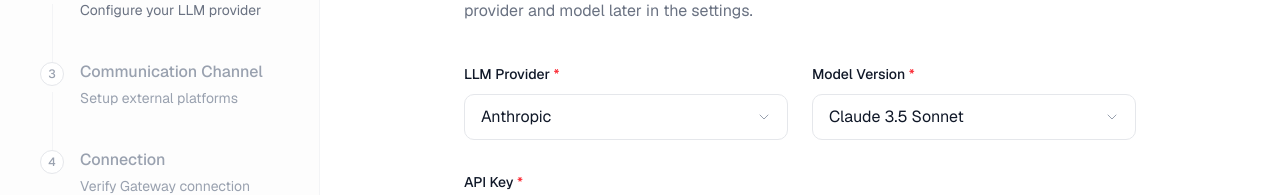
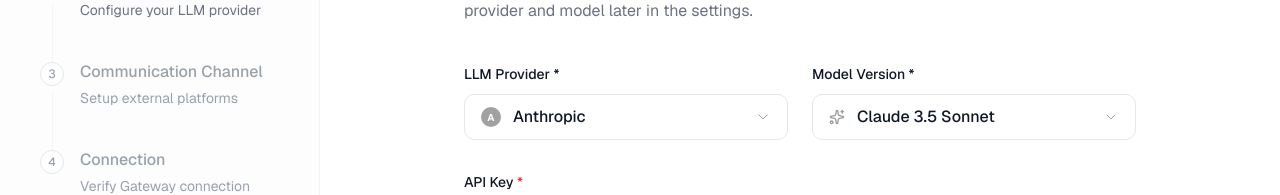
Before and after one commit to anthonyyoo24/swiftclaw-app, a Next.js app: page /onboarding in a window 1280 px wide. Both pictures are taken after a click on the button "Get Started". Shown: the part 313-508 px from the top of the page. Built offline with nearby package versions, Linux system fonts and the light colour scheme.

Commit message:
Enhanced the AI Brain onboarding step by introducing a custom dropdown component with icons and dynamic model selection to provide a more intuitive and premium configuration experience.

```diff
--- a/src/components/onboarding/steps/AIBrainStep.tsx
+++ b/src/components/onboarding/steps/AIBrainStep.tsx
@@ -1,13 +1,48 @@
 "use client";
 
 import { useState } from "react";
-import { Cpu, ChevronDown, Key, Info, ArrowRight, ArrowLeft } from "lucide-react";
+import { Cpu, Key, Info, ArrowRight, ArrowLeft, Brain, Sparkles, Zap as ZapIcon } from "lucide-react";
+import { CustomDropdown, DropdownOption } from "@/components/ui/CustomDropdown";
 
 interface StepProps {
     onNext: () => void;
     onBack: () => void;
     onComplete: () => void;
 }
+
+const PROVIDER_OPTIONS: DropdownOption[] = [
+    {
+        id: "anthropic",
+        label: "Anthropic",
+        icon: <div className="w-5 h-5 rounded-full bg-[#D97757] flex items-center justify-center text-[10px] text-white font-bold">A</div>
+    },
+    {
+        id: "openai",
+        label: "OpenAI",
+        icon: <div className="w-5 h-5 rounded-full bg-[#10A37F] flex items-center justify-center"><ZapIcon className="w-3 h-3 text-white" /></div>
+    },
+    {
+        id: "google",
+        label: "Google",
+        icon: <div className="w-5 h-5 rounded-full bg-[#4285F4] flex items-center justify-center text-[10px] text-white font-bold">G</div>
+    },
+];
+
+const MODEL_OPTIONS: Record<string, DropdownOption[]> = {
+    anthropic: [
+        { id: "claude-3-5-sonnet", label: "Claude 3.5 Sonnet", icon: <Sparkles className="w-4 h-4 text-orange-500" /> },
+        { id: "claude-3-opus", label: "Claude 3 Opus", icon: <Brain className="w-4 h-4 text-orange-600" /> },
+        { id: "claude-3-haiku", label: "Claude 3 Haiku", icon: <ZapIcon className="w-4 h-4 text-orange-400" /> },
+    ],
+    openai: [
+        { id: "gpt-4o", label: "GPT-4o", icon: <Sparkles className="w-4 h-4 text-emerald-500" /> },
+        { id: "gpt-4-turbo", label: "GPT-4 Turbo", icon: <Brain className="w-4 h-4 text-emerald-600" /> },
+    ],
+    google: [
+        { id: "gemini-1.5-pro", label: "Gemini 1.5 Pro", icon: <Sparkles className="w-4 h-4 text-blue-500" /> },
+        { id: "gemini-1.5-flash", label: "Gemini 1.5 Flash", icon: <ZapIcon className="w-4 h-4 text-blue-400" /> },
+    ],
+};
 
 export function AIBrainStep({ onNext, onBack }: StepProps) {
     const [provider, setProvider] = useState("anthropic");
@@ -17,6 +52,14 @@ export function AIBrainStep({ onNext, onBack }: StepProps) {
     const handleNext = () => {
         // In a real app, save to context/store here
         onNext();
+    };
+
+    const handleProviderChange = (newProvider: string) => {
+        setProvider(newProvider);
+        // Reset model to first available for new provider
+        if (MODEL_OPTIONS[newProvider]) {
+            setModel(MODEL_OPTIONS[newProvider][0].id);
+        }
     };
 
     return (
@@ -37,60 +80,22 @@ export function AIBrainStep({ onNext, onBack }: StepProps) {
                 <div className="grid grid-cols-1 md:grid-cols-2 gap-6">
                     {/* Provider Dropdown */}
                     <div className="space-y-2.5">
-                        <label className="block text-sm font-medium text-gray-900">
-                            LLM Provider <span className="text-red-500">*</span>
-                        </label>
-                        <div className="relative">
-                            <select
-                                value={provider}
-                                onChange={(e) => setProvider(e.target.value)}
-                                className="w-full appearance-none bg-white border border-gray-200 rounded-lg pl-4 pr-10 py-2.5 text-base text-gray-900 focus:outline-none focus:ring-4 focus:ring-gray-900/5 focus:border-gray-400 transition-all cursor-pointer"
-                            >
-                                <option value="anthropic">Anthropic</option>
-                                <option value="openai">OpenAI</option>
-                                <option value="google">Google</option>
-                            </select>
-                            <div className="pointer-events-none absolute inset-y-0 right-0 flex items-center px-4 text-gray-400">
-                                <ChevronDown className="w-4 h-4" strokeWidth={1.5} />
-                            </div>
-                        </div>
+                        <CustomDropdown
+                            label="LLM Provider *"
+                            options={PROVIDER_OPTIONS}
+                            value={provider}
+                            onChange={handleProviderChange}
+                        />
                     </div>
 
                     {/* Model Dropdown */}
                     <div className="space-y-2.5">
-                        <label className="block text-sm font-medium text-gray-900">
-                            Model Version <span className="text-red-500">*</span>
-                        </label>
-                        <div className="relative">
-                            <select
-                                value={model}
-                                onChange={(e) => setModel(e.target.value)}
-                                className="w-full appearance-none bg-white border border-gray-200 rounded-lg pl-4 pr-10 py-2.5 text-base text-gray-900 focus:outline-none focus:ring-4 focus:ring-gray-900/5 focus:border-gray-400 transition-all cursor-pointer"
-                            >
-                                {provider === "anthropic" && (
-                                    <>
-                                        <option value="claude-3-5-sonnet">Claude 3.5 Sonnet</option>
-                                        <option value="claude-3-opus">Claude 3 Opus</option>
-                                        <option value="claude-3-haiku">Claude 3 Haiku</option>
-                                    </>
-                                )}
-                                {provider === "openai" && (
-                                    <>
-                                        <option value="gpt-4o">GPT-4o</option>
-                                        <option value="gpt-4-turbo">GPT-4 Turbo</option>
-                                    </>
-                                )}
-                                {provider === "google" && (
-                                    <>
-                                        <option value="gemini-1.5-pro">Gemini 1.5 Pro</option>
-                                        <option value="gemini-1.5-flash">Gemini 1.5 Flash</option>
-                                    </>
-                                )}
-                            </select>
-                            <div className="pointer-events-none absolute inset-y-0 right-0 flex items-center px-4 text-gray-400">
-                                <ChevronDown className="w-4 h-4" strokeWidth={1.5} />
-                            </div>
-                        </div>
+                        <CustomDropdown
+                            label="Model Version *"
+                            options={MODEL_OPTIONS[provider] || []}
+                            value={model}
+                            onChange={setModel}
+                        />
                     </div>
                 </div>
 
--- /dev/null
+++ b/src/components/ui/CustomDropdown.tsx
@@ -0,0 +1,125 @@
+"use client";
+
+import { useState, useRef, useEffect, useCallback } from "react";
+import { ChevronDown, Check } from "lucide-react";
+
+export interface DropdownOption {
+    id: string;
+    label: string;
+    icon?: React.ReactNode;
+}
+
+interface CustomDropdownProps {
+    options: DropdownOption[];
+    value: string;
+    onChange: (value: string) => void;
+    label?: string;
+}
+
+export function CustomDropdown({ options, value, onChange, label }: CustomDropdownProps) {
+    const [isOpen, setIsOpen] = useState(false);
+    const [shouldRender, setShouldRender] = useState(false);
+    const dropdownRef = useRef<HTMLDivElement>(null);
+    const timeoutRef = useRef<ReturnType<typeof setTimeout> | null>(null);
+
+    const selectedOption = options.find((opt) => opt.id === value);
+
+    const closeDropdown = useCallback(() => {
+        setIsOpen(false);
+        if (timeoutRef.current) clearTimeout(timeoutRef.current);
+        timeoutRef.current = setTimeout(() => setShouldRender(false), 200);
+    }, []);
+
+    const toggleDropdown = useCallback(() => {
+        if (isOpen) {
+            closeDropdown();
+        } else {
+            if (timeoutRef.current) clearTimeout(timeoutRef.current);
+            setShouldRender(true);
+            setIsOpen(true);
+        }
+    }, [isOpen, closeDropdown]);
+
+    // Close on click outside
+    useEffect(() => {
+        const handleClickOutside = (event: MouseEvent) => {
+            if (dropdownRef.current && !dropdownRef.current.contains(event.target as Node)) {
+                closeDropdown();
+            }
+        };
+        document.addEventListener("mousedown", handleClickOutside);
+        return () => {
+            document.removeEventListener("mousedown", handleClickOutside);
+            if (timeoutRef.current) clearTimeout(timeoutRef.current);
+        };
+    }, [closeDropdown]);
+
+    const handleSelect = (optionId: string) => {
+        onChange(optionId);
+        closeDropdown();
+    };
+
+    return (
+        <div className="relative w-full" ref={dropdownRef}>
+            {label && (
+                <label className="block text-sm font-medium text-gray-900 mb-2.5">
+                    {label}
+                </label>
+            )}
+
+            <button
+                type="button"
+                onClick={toggleDropdown}
+                className={`w-full flex items-center justify-between bg-white border rounded-lg px-4 py-2.5 text-base text-gray-900 hover:border-gray-300 focus:outline-none focus:ring-4 focus:ring-gray-900/5 transition-all cursor-pointer ${isOpen ? "border-gray-400 ring-4 ring-gray-900/5" : "border-gray-200"
+                    }`}
+            >
+                <div className="flex items-center gap-3">
+                    {selectedOption?.icon && (
+                        <div className="shrink-0 grayscale opacity-80 group-hover:grayscale-0 group-hover:opacity-100 transition-all">
+                            {selectedOption.icon}
+                        </div>
+                    )}
+                    <span className="font-medium">{selectedOption?.label}</span>
+                </div>
+                <ChevronDown
+                    className={`w-4 h-4 text-gray-400 transition-transform duration-200 ${isOpen ? "rotate-180" : ""}`}
+                    strokeWidth={1.5}
+                />
+            </button>
+
+            {/* Dropdown Menu */}
+            {shouldRender && (
+                <div className={`absolute z-50 w-full mt-2 bg-white border border-gray-100 rounded-xl shadow-xl overflow-hidden origin-top ${isOpen
+                    ? "animate-in fade-in zoom-in-95 duration-200"
+                    : "animate-out fade-out zoom-out-95 duration-200 fill-mode-forwards"
+                    }`}>
+                    <div className="p-1.5 space-y-0.5">
+                        {options.map((option) => (
+                            <button
+                                key={option.id}
+                                type="button"
+                                onClick={() => handleSelect(option.id)}
+                                className={`w-full flex items-center justify-between px-3 py-2.5 rounded-lg text-sm font-medium transition-colors ${option.id === value
+                                    ? "bg-gray-50 text-gray-900"
+                                    : "text-gray-600 hover:bg-gray-50 hover:text-gray-900"
+                                    }`}
+                            >
+                                <div className="flex items-center gap-3">
+                                    {option.icon && (
+                                        <div className={`shrink-0 ${option.id === value ? "grayscale-0 opacity-100" : "grayscale opacity-70"}`}>
+                                            {option.icon}
+                                        </div>
+                                    )}
+                                    <span>{option.label}</span>
+                                </div>
+                                {option.id === value && (
+                                    <Check className="w-4 h-4 text-gray-900" strokeWidth={2} />
+                                )}
+                            </button>
+                        ))}
+                    </div>
+                </div>
+            )}
+        </div>
+    );
+}
```
